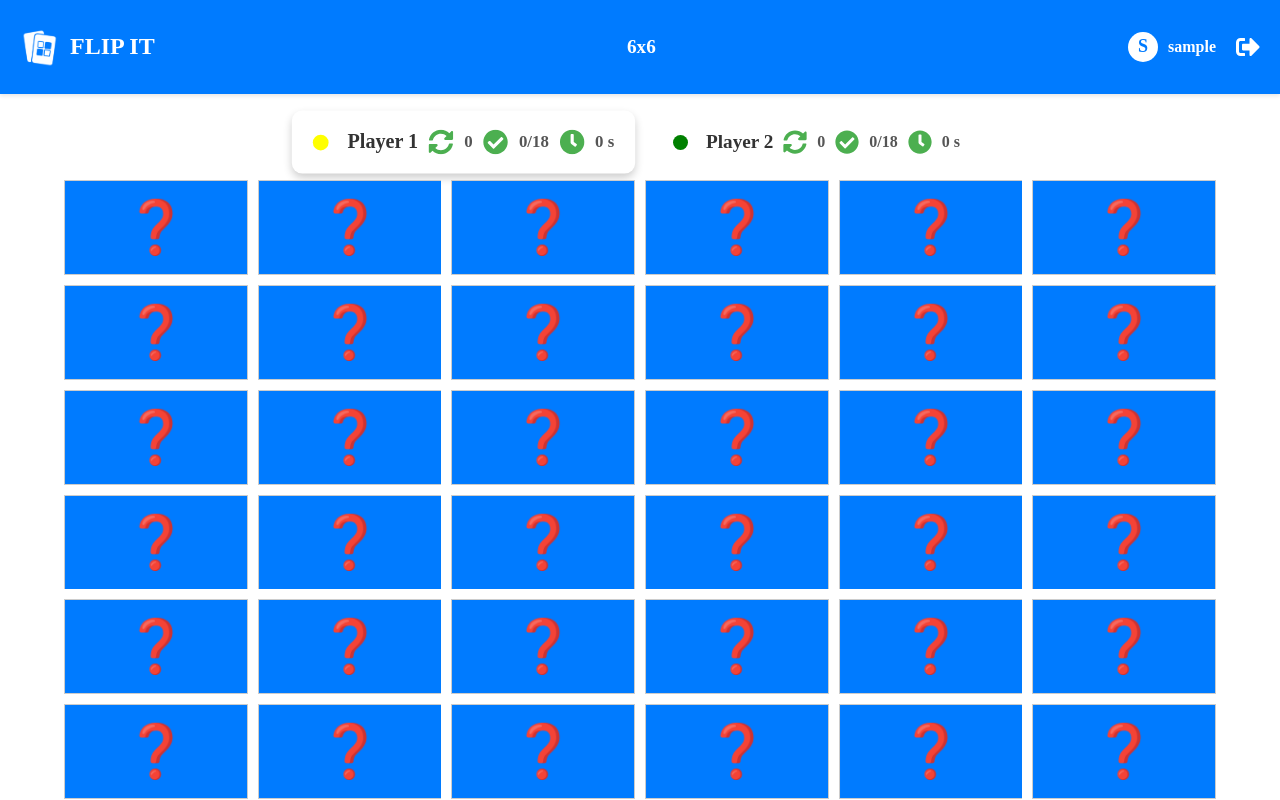
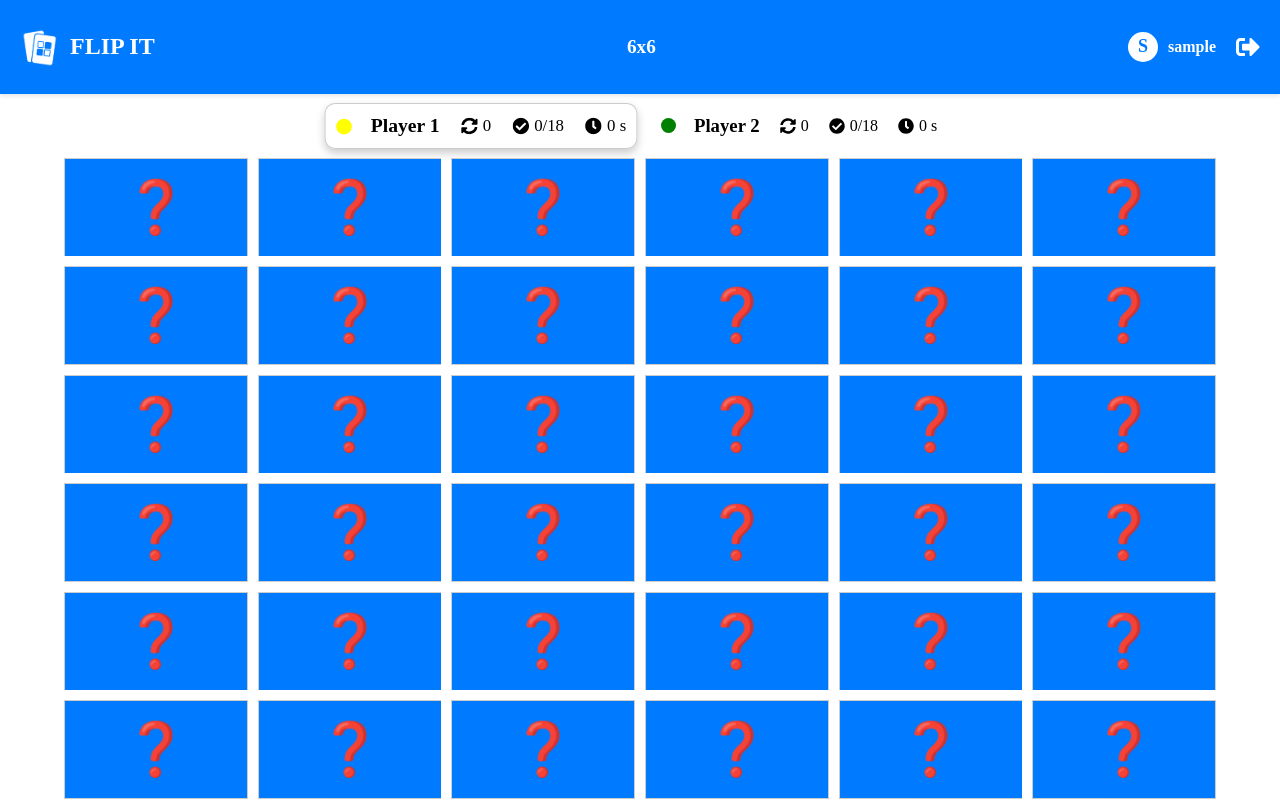
Before and after one commit to vinaylohar/flip-it, a React (Vite) app in the folder apps/client/: page /multiplayer in a window 1280 px wide. Built offline with nearby package versions, Linux system fonts and the light colour scheme; no server answers; sample sign-in values are in the browser's storage.

Commit message:
Css changes

```diff
--- a/apps/client/src/components/common/Card.css
+++ b/apps/client/src/components/common/Card.css
@@ -10,11 +10,9 @@
   top: 0;
   left: 50%;
   transform: translateX(-50%);
-  font-size: 14px;
+  font-size: 21px;
   color: #555;
-  background-color: #f0f0f0;
   padding: 2px 5px;
-  box-shadow: 0 2px 4px rgba(0, 0, 0, 0.1);
   z-index: 1;
 }
 
--- a/apps/client/src/components/common/CardLayout.css
+++ b/apps/client/src/components/common/CardLayout.css
@@ -3,6 +3,7 @@
     gap: 10px;
     width: 100%;
     height: 100%;
+    margin-bottom: 10px;
     max-width: 90vw; /* Ensure the grid doesn't exceed the viewport width */
     max-height: 90vh; /* Ensure the grid doesn't exceed the viewport height */
   }
--- a/apps/client/src/components/common/GameInfo.css
+++ b/apps/client/src/components/common/GameInfo.css
@@ -1,41 +1,31 @@
+/* Ensure the game-info container is a single row */
 .game-info {
     display: flex;
-    gap: 10px;
-    align-items: flex-start;
-    flex-direction: row;
-    justify-content: center;
     align-items: center;
-}
+    justify-content: space-between;
+    gap: 20px; /* Add spacing between items */
+    white-space: nowrap; /* Prevent text wrapping */
+    overflow: hidden; /* Prevent overflow issues */
+  }
 
-.game-info h3 {
+  /* Style individual info items */
+  .info-item {
     display: flex;
     align-items: center;
-    gap: 10px;
-    font-size: 1.2rem;
-    font-weight: bold;
-    color: #333;
-}
+    gap: 5px; /* Add spacing between icon and value */
+  }
 
-.game-info .player-circle {
-    width: 20px;
-    height: 20px;
+  /* Ensure the player name and circle are aligned */
+  h3 {
+    display: flex;
+    align-items: center;
+    gap: 10px; /* Add spacing between the circle and name */
+    margin: 0;
+  }
+
+  .player-circle {
+    width: 12px;
+    height: 12px;
     border-radius: 50%;
     display: inline-block;
-}
-
-.game-info .info-item {
-    display: flex;
-    align-items: center;
-    gap: 10px;
-}
-
-.game-info .info-item .info-icon {
-    font-size: 1.5rem;
-    color: #4caf50;
-}
-
-.game-info .info-item .info-value {
-    font-size: 1rem;
-    font-weight: bold;
-    color: #555;
-}
+  }
--- a/apps/client/src/components/common/Header.css
+++ b/apps/client/src/components/common/Header.css
@@ -104,3 +104,66 @@
     gap: 10px;
     cursor: pointer;
 }
+
+
+/* Logout Popup Styles */
+.logout-popup {
+    position: fixed;
+    top: 0;
+    left: 0;
+    width: 100%;
+    height: 100%;
+    background: rgba(0, 0, 0, 0.5); /* Semi-transparent background */
+    display: flex;
+    align-items: center;
+    justify-content: center;
+    z-index: 1000;
+  }
+
+  .popup-content {
+    background: #fff;
+    padding: 20px;
+    border-radius: 8px;
+    box-shadow: 0 4px 8px rgba(0, 0, 0, 0.2);
+    text-align: center;
+    width: 300px;
+  }
+
+  .popup-content p {
+    margin-bottom: 20px;
+    font-size: 16px;
+    color: #333;
+  }
+
+  .popup-actions {
+    display: flex;
+    justify-content: space-between;
+    gap: 10px;
+  }
+
+  .cancel-button,
+  .confirm-button {
+    padding: 10px 20px;
+    border: none;
+    border-radius: 4px;
+    cursor: pointer;
+    font-size: 14px;
+  }
+
+  .cancel-button {
+    background: #ccc;
+    color: #333;
+  }
+
+  .confirm-button {
+    background: #e64a19;
+    color: #fff;
+  }
+
+  .cancel-button:hover {
+    background: #bbb;
+  }
+
+  .confirm-button:hover {
+    background: #d84315;
+  }
--- a/apps/client/src/components/common/Header.tsx
+++ b/apps/client/src/components/common/Header.tsx
@@ -16,6 +16,7 @@ const Header: React.FC<HeaderProps> = ({ title }) => {
   const [searchParams] = useSearchParams();
   const selectedVariation = (searchParams.get(PARAM_VARIATION) as GameVariationValues) || Utils.getDefaultVariation();
   const variationName = Utils.getVariationName(selectedVariation);
+  const [showLogoutPopup, setShowLogoutPopup] = useState(false);
 
   useEffect(() => {
     // Fetch the userName from localStorage
@@ -24,9 +25,17 @@ const Header: React.FC<HeaderProps> = ({ title }) => {
     setUserName(storedUserName);
   }, []);
 
+  const handleCancelLogout = () => {
+    setShowLogoutPopup(false);
+  };
+
+  const confirmLogout = () => {
+    setShowLogoutPopup(false);
+    handleSignOut();
+  };
+
   const handleSignOut = () => {
-    const confirmSignOut = window.confirm('Are you sure you want to sign out?');
-    if (confirmSignOut) {
+
     Utils.clearUserSessionFromLocalStorage(); // Clear user session from local storage
     navigate('/'); // Navigate to the home screen
     window.location.reload(); // Force a page reload to clear cached state
@@ -37,11 +46,14 @@ const Header: React.FC<HeaderProps> = ({ title }) => {
     }).catch((error) => {
       console.error('Error signing out:', error);
     });
-    }
   };
 
   const handleBackToDashboard = () => {
     navigate('/dashboard');     // Navigate back to the dashboard
+  };
+
+  const handleLogoutClick = () => {
+    setShowLogoutPopup(true);
   };
 
   return (
@@ -65,9 +77,25 @@ const Header: React.FC<HeaderProps> = ({ title }) => {
         <FaSignOutAlt
           className="signout-icon"
           title="Sign Out"
-          onClick={handleSignOut}
+          onClick={handleLogoutClick}
         />
       </div>
+      {/* Logout Popup */}
+      {showLogoutPopup && (
+        <div className="logout-popup">
+          <div className="popup-content">
+            <p>Are you sure you want to log out?</p>
+            <div className="popup-actions">
+              <button className="cancel-button" onClick={handleCancelLogout}>
+                Cancel
+              </button>
+              <button className="confirm-button" onClick={confirmLogout}>
+                Log Out
+              </button>
+            </div>
+          </div>
+        </div>
+      )}
     </header>
   );
 };
--- a/apps/client/src/components/common/StickyButtons.css
+++ b/apps/client/src/components/common/StickyButtons.css
@@ -1,6 +1,6 @@
 .sticky-buttons {
     position: absolute;
-    top: 20px;
+    bottom: 20px;
     right: 20px;
     display: flex;
     flex-direction: column;
@@ -9,7 +9,7 @@
   }
 
   .icon-button {
-    background-color: #007bff;
+    background-color: #4caf50;
     color: white;
     border: none;
     border-radius: 50%;
--- a/apps/client/src/components/dashboard/Dashboard.css
+++ b/apps/client/src/components/dashboard/Dashboard.css
@@ -54,6 +54,13 @@
   cursor: not-allowed;
 }
 
+/* Disable hover and active effects when disabled */
+.mode-button:disabled:hover,
+.mode-button:disabled:active {
+  background-color: #cccccc;
+  color: #666666;
+}
+
 /* Play Now button */
 .play-now-container {
   margin-top: 20px;
--- a/apps/client/src/components/game/SinglePlayer.css
+++ b/apps/client/src/components/game/SinglePlayer.css
@@ -16,40 +16,5 @@ html {
     /* Full viewport height */
     padding: 10px;
     box-sizing: border-box;
-
-
-    .card-grid {
-        display: grid;
-        gap: 10px;
-        width: 100%;
-        height: calc(100vh - 100px);
-        /* Adjust height to fit within the viewport */
-        max-width: 90vw;
-        /* Ensure the grid doesn't exceed the viewport width */
-        max-height: 90vh;
-        /* Ensure the grid doesn't exceed the viewport height */
-    }
-
-    .card-grid>div {
-        display: flex;
-        justify-content: center;
-        align-items: center;
-        background-color: #f0f0f0;
-        border: 1px solid #ccc;
-        /* border-radius: 8px; */
-        font-size: calc(10px + 2vmin);
-        /* Responsive font size */
-        user-select: none;
-    }
-
-
-    .game-info {
-        display: flex;
-        gap: 20px;
-        /* Add spacing between the items */
-        justify-content: center;
-        align-items: center;
-        padding-bottom: 10px;
-    }
-
+    gap: 10px;
 }
--- a/apps/client/src/components/multiplayer/Multiplayer.css
+++ b/apps/client/src/components/multiplayer/Multiplayer.css
@@ -14,47 +14,26 @@ html {
     align-items: center;
     height: calc(100vh - 85px);
     /* Full viewport height */
-    padding: 10px;
     box-sizing: border-box;
 
-
-    .card-grid {
-        display: grid;
-        gap: 10px;
-        width: 100%;
-        height: calc(100vh - 100px);
-        /* Adjust height to fit within the viewport */
-        max-width: 90vw;
-        /* Ensure the grid doesn't exceed the viewport width */
-        max-height: 90vh;
-        /* Ensure the grid doesn't exceed the viewport height */
-    }
-
-    .card-grid>div {
+    /* Ensure the player-tabs container aligns items vertically */
+    .player-tabs {
         display: flex;
-        justify-content: center;
+        flex-direction: row;
         align-items: center;
-        background-color: #f0f0f0;
-        border: 1px solid #ccc;
-        /* border-radius: 8px; */
-        font-size: calc(10px + 2vmin);
-        /* Responsive font size */
-        user-select: none;
+        justify-content: space-around;
+        gap: 20px;
+        padding: 10px;
     }
 
 
-    /* Tabs container */
-    .player-tabs {
+
+    .tab-content {
         display: flex;
+        flex-direction: column;
+        align-items: center;
         justify-content: center;
-        /* margin-bottom: 20px; */
-        gap: 10px;
-    }
-
-    /* Tab content */
-    .tab-content {
-        text-align: center;
-        /* margin-top: 20px; */
+        gap: 5px;
     }
 
     /* Player Circle */
@@ -79,19 +58,17 @@ html {
         /* Add padding for spacing */
         box-sizing: border-box;
     }
-
-    /* Player Details */
     .player-details {
+        display: flex;
+        flex-direction: column;
+        align-items: center;
+        justify-content: center;
+        padding: 10px;
+        border: 1px solid transparent; /* Default border is transparent */
         border-radius: 10px;
-        text-align: center;
-        padding: 0 20px;
-        margin: 8px;
-        transition: all 0.3s ease;
-        flex: 1;
-        /* Allow the player details to grow/shrink */
-        max-width: 45%;
-        /* Limit the width of each player box */
-    }
+        box-shadow: none; /* No shadow by default */
+        transition: all 0.3s ease; /* Smooth transition for border and box-shadow */
+      }
 
     .player-details.selected {
         border-color: #4caf50;
@@ -99,6 +76,9 @@ html {
         /* Slight zoom effect for the selected player */
         box-shadow: 0 4px 8px rgba(0, 0, 0, 0.2);
         /* Add shadow for emphasis */
+        padding: 10px;
+        border: 1px solid #ccc;
+        border-radius: 10px;
     }
 
     /* Responsive Design for Mobile */
```
Lines whose indentation alone changed are shown as unchanged.
